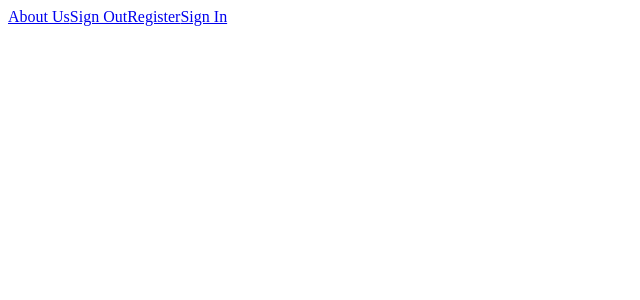
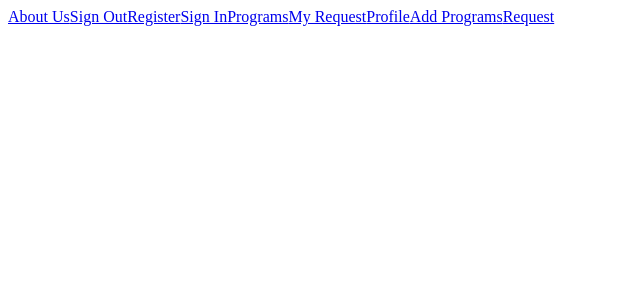
Before and after one commit to ZainabHussain20/Thrive-frontEnd, a React (Vite) app in the folder Thrive/: page / in a window 1280 px wide. Shown: the top 300 px of the page, without its empty margins (0-640 px from the left). Built offline with nearby package versions, Linux system fonts and the light colour scheme.

Commit message:
made the header, nav.jsx

```diff
--- a/Thrive/src/components/Nav.jsx
+++ b/Thrive/src/components/Nav.jsx
@@ -21,12 +21,26 @@ const Nav = ({ user, handleLogOut }) => {
         <Link to="/" className="nav-link" onClick={handleLogOut}>
           Sign Out
         </Link>
-
         <Link to="/register" className="nav-link">
           Register
         </Link>
         <Link to="/signin" className="nav-link">
           Sign In
+        </Link>
+        <Link to="/Program" className="nav-link">
+          Programs
+        </Link>
+        <Link to="/MyRequest" className="nav-link">
+          My Request
+        </Link>
+        <Link to="/Profile" className="nav-link">
+          Profile
+        </Link>
+        <Link to="/AddPrograms" className="nav-link">
+          Add Programs
+        </Link>
+        <Link to="/Request" className="nav-link">
+          Request
         </Link>
       </nav>
     </header>
```
